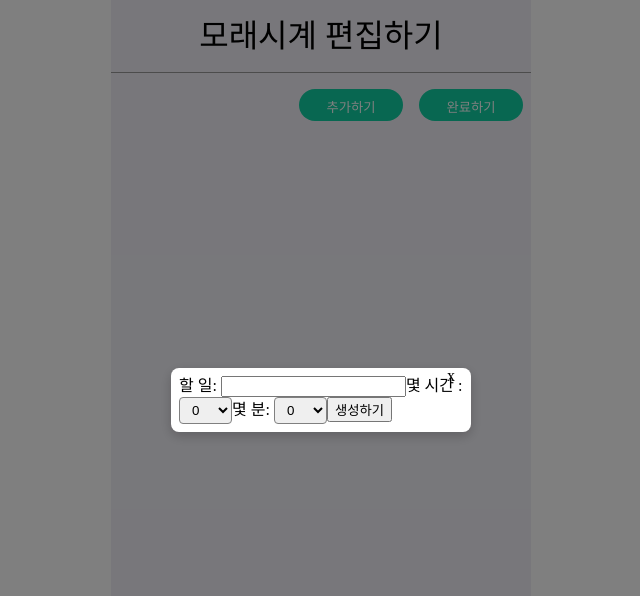
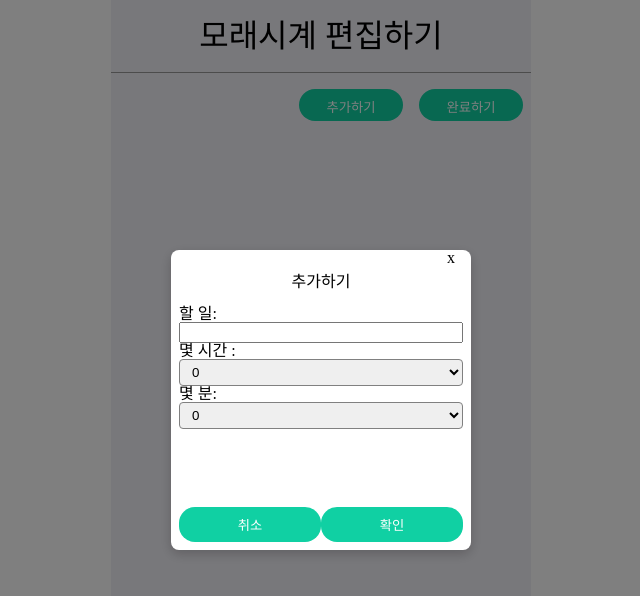
Before and after one commit to prgrms-fe-devcourse/FEDC2_TimeDivider_Root, a React (Create React App) app: page /updateTimeDivider in a window 1280 px wide. Both pictures are taken after a click on the button "추가하기". Shown: the top 596 px of the page, without its empty margins (319-959 px from the left). Built offline with nearby package versions, Linux system fonts and the light colour scheme.

Commit message:
feat: formModal 구현

```diff
--- /dev/null
+++ b/src/components/FormModal.jsx
@@ -0,0 +1,52 @@
+import Modal from './Modal'
+import Button from './Button'
+import React from 'react'
+import styled from 'styled-components'
+
+export const FormModal = ({
+	children,
+	titleText,
+	cancelText = '닫기',
+	confirmText = '확인',
+	visible,
+	onCancel,
+	onClose,
+	onSubmit,
+}) => {
+	return (
+		<Modal visible={visible} onClose={onClose} height={18.75}>
+			<Wrapper>
+				<Title>{titleText}</Title>
+				<Form id={'formModal'} onSubmit={onSubmit}>
+					{children}
+				</Form>
+				<Buttons>
+					<Button onClick={onCancel}>{cancelText}</Button>
+					<Button form={'formModal'} type={'submit'}>
+						{confirmText}
+					</Button>
+				</Buttons>
+			</Wrapper>
+		</Modal>
+	)
+}
+const Wrapper = styled.div`
+	display: flex;
+	flex-direction: column;
+	height: 100%;
+`
+const Title = styled.div`
+	display: flex;
+	justify-content: center;
+	align-items: center;
+	margin-top: 1rem;
+	margin-bottom: 1rem;
+`
+const Form = styled.form`
+	display: flex;
+	flex-direction: column;
+	flex-grow: 1;
+`
+const Buttons = styled.div`
+	display: flex;
+`
--- a/src/pages/updateTimeDivider.jsx
+++ b/src/pages/updateTimeDivider.jsx
@@ -7,10 +7,23 @@ import { Timer } from '../components/Timer'
 import Button from '../components/Button'
 import Select from '../components/Select'
 import { HOUR_NUMBERS, MINUTE_NUMBERS } from '../components/TimeSelectForm'
-import Modal from '../components/Modal'
+import { FormModal } from '../components/FormModal'
 
 const UpdateTimeDivider = () => {
 	const [updateMode, addMode, doneMode] = ['updateMode', 'addMode', 'doneMode']
+	const formModalText = {
+		addMode: {
+			titleText: '추가하기',
+			cancelText: '취소',
+			confirmText: '확인',
+		},
+		doneMode: {
+			titleText: '남은 시간을 어느 항목에 합치시겠습니까?',
+			cancelText: '시간버리기',
+			confirmText: '합치기',
+		},
+	}
+
 	const [timers, setTimers] = useRecoilState(timerState)
 	const [mode, setMode] = useState(updateMode)
 	const [originId, setOriginId] = useState(null)
@@ -58,6 +71,12 @@ const UpdateTimeDivider = () => {
 		setOriginId(null)
 		setTimers(newTimers)
 	}
+	const onDeleteEvent = e => {
+		const newTimers = Object.assign({}, timers)
+		delete newTimers[originId]
+		setOriginId(null)
+		setTimers(newTimers)
+	}
 	return (
 		<Wrapper>
 			<NavBar>모래시계 편집하기</NavBar>
@@ -94,48 +113,62 @@ const UpdateTimeDivider = () => {
 					/>
 				))}
 			</TimerArea>
-			<Modal
+			<FormModal
 				visible={mode === addMode || (mode === doneMode && originId)}
 				onClose={() => {
+					if (mode === addMode) {
+						setMode(updateMode)
+					}
 					if (mode === doneMode) {
 						setOriginId(null)
-					} else {
+					}
+				}}
+				onSubmit={e => {
+					if (mode === addMode) {
+						onAddEvent(e)
 						setMode(updateMode)
 					}
+					if (mode === doneMode) {
+						onMergeEvent(e)
+						setOriginId(null)
+					}
 				}}
+				onCancel={e => {
+					if (mode === addMode) {
+						setMode(updateMode)
+					}
+					if (mode === doneMode) {
+						onDeleteEvent(e)
+					}
+				}}
+				titleText={formModalText[mode]?.titleText}
+				cancelText={formModalText[mode]?.cancelText}
+				confirmText={formModalText[mode]?.confirmText}
 			>
 				{mode === addMode && (
-					<form
-						onSubmit={e => {
-							onAddEvent(e)
-							setMode(updateMode)
-						}}
-					>
+					<>
 						할 일: <input name={'name'} required={true} type={'text'} maxLength={10} />
 						몇 시간 : <Select name={'hour'} data={HOUR_NUMBERS} />
 						몇 분: <Select name={'minute'} data={MINUTE_NUMBERS} />
-						<button>생성하기</button>
-					</form>
+					</>
 				)}
 				{mode === doneMode && originId && (
-					<form
-						onSubmit={e => {
-							onMergeEvent(e)
-							setOriginId(null)
-						}}
-					>
-						{originId ? timers[originId].name : '선택하세요'}
+					<>
+						{timers[originId]?.name}
 						에서
 						<select name={'targetId'}>
 							{Object.entries(timers).map(
 								([optionId, { time, name }]) =>
-									optionId !== originId && <option value={optionId}>{name}</option>,
+									optionId !== originId && (
+										<option key={optionId} value={optionId}>
+											{name}
+										</option>
+									),
 							)}
 						</select>
-						으로<button>시간합치기</button>
-					</form>
+					</>
 				)}
-			</Modal>
+			</FormModal>
 		</Wrapper>
 	)
 }
```
